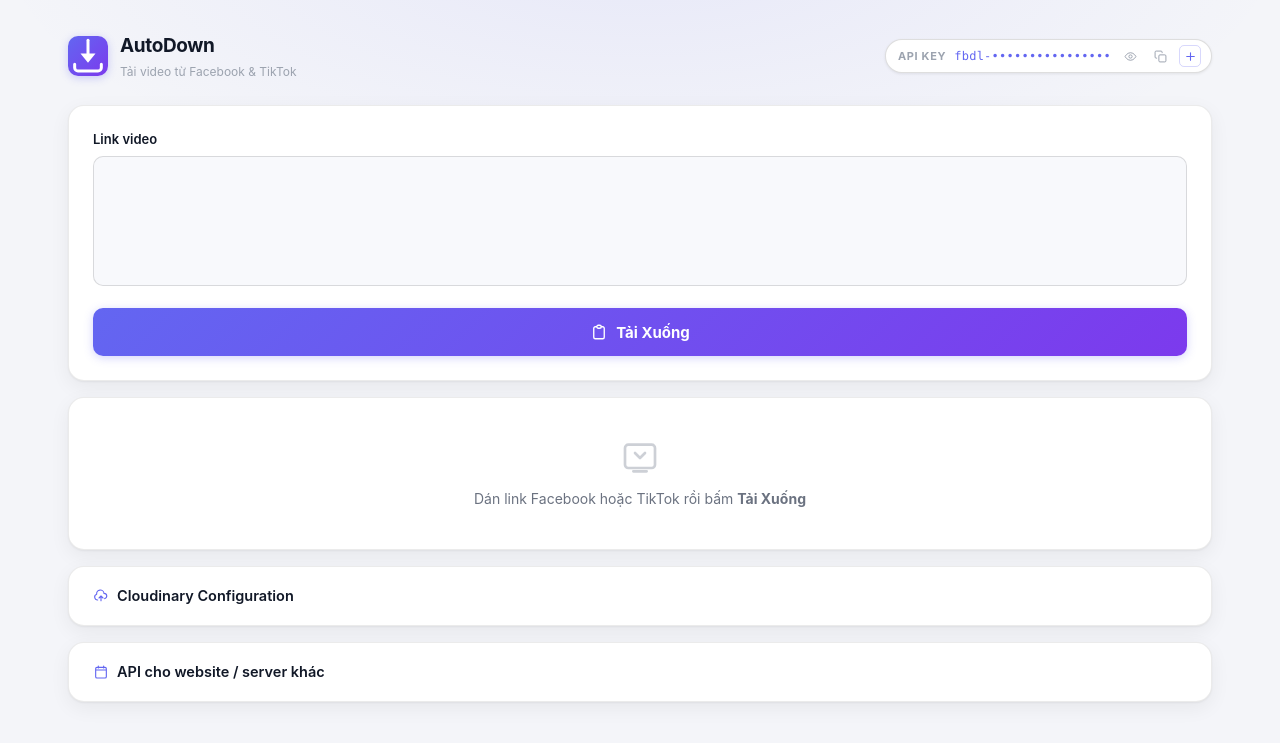
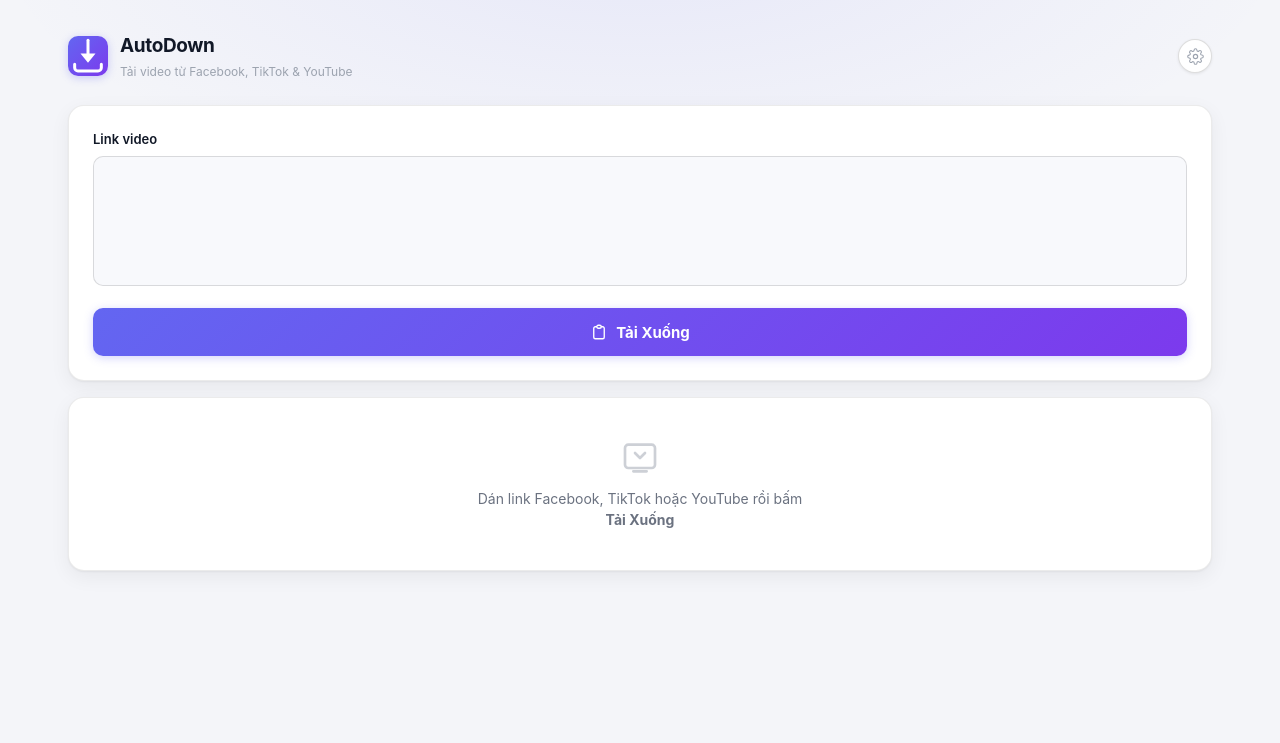
Before and after one commit to thangmdcp/autodown, a Flask app: page / in a window 1280 px wide. Shown: the top 743 px of the page. Run offline with Flask 3, Linux system fonts and the light colour scheme; some libraries are stand-ins or nearby versions.

Commit message:
Hide API settings by default behind a toggle; mention all 3 platforms in UI
The main page now shows only the URL input, submit button, and status
table by default — API key display, Cloudinary Configuration, and the
API docs section are all collapsed behind a small gear icon in the
topbar. State persists in localStorage; first-time visitors always see
it hidden.

Also updated visible copy (header subtitle, empty-state hint, page
title/meta tags) to mention Facebook, TikTok, and YouTube instead of
just Facebook/TikTok, matching what the backend already supports.

Co-Authored-By: Claude Sonnet 4.6 <noreply@anthropic.com>

```diff
--- a/static/css/style.css
+++ b/static/css/style.css
@@ -178,6 +178,28 @@ body {
   border-radius: 5px;
 }
 .api-key-btn--new:hover { background: rgba(99,102,241,0.08); color: var(--accent-2); }
+
+.settings-toggle-btn {
+  display: inline-flex;
+  align-items: center;
+  justify-content: center;
+  width: 34px;
+  height: 34px;
+  flex-shrink: 0;
+  border-radius: 999px;
+  background: var(--surface);
+  border: 1px solid var(--border-strong);
+  box-shadow: var(--shadow-sm);
+  color: var(--text-faint);
+  cursor: pointer;
+  transition: color 150ms var(--ease-out), background 150ms var(--ease-out), border-color 150ms var(--ease-out);
+}
+.settings-toggle-btn:hover { color: var(--accent-1); }
+.settings-toggle-btn.is-active {
+  color: var(--accent-1);
+  border-color: rgba(99,102,241,0.35);
+  background: rgba(99,102,241,0.08);
+}
 
 /* ── Card ─────────────────────────────────────────────────────────────────── */
 
--- a/static/js/app.js
+++ b/static/js/app.js
@@ -30,6 +30,30 @@
     dl:    '<svg width="13" height="13" viewBox="0 0 24 24" fill="none"><path d="M12 3v12m0 0 4-4m-4 4-4-4M4 17v2a2 2 0 0 0 2 2h12a2 2 0 0 0 2-2v-2" stroke="currentColor" stroke-width="1.8" stroke-linecap="round" stroke-linejoin="round"/></svg>',
     save:  '<svg width="13" height="13" viewBox="0 0 24 24" fill="none"><path d="M17 21H7a2 2 0 0 1-2-2V5a2 2 0 0 1 2-2h7l5 5v11a2 2 0 0 1-2 2z" stroke="currentColor" stroke-width="1.8" stroke-linecap="round" stroke-linejoin="round"/><path d="M9 21v-6h6v6M9 3v4h8" stroke="currentColor" stroke-width="1.8" stroke-linecap="round" stroke-linejoin="round"/></svg>',
   };
+
+  // ── Settings toggle (ẩn/hiện API key + Cloudinary config + API docs) ──────
+
+  const settingsToggle = document.getElementById("settings-toggle");
+  const SETTINGS_SECTIONS = [
+    document.getElementById("api-key-wrap"),
+    document.getElementById("cloudinary-config"),
+    document.getElementById("api-docs"),
+  ];
+  const SETTINGS_STORAGE_KEY = "autodown_settings_visible";
+  let _settingsVisible = localStorage.getItem(SETTINGS_STORAGE_KEY) === "1";
+
+  function applySettingsVisibility() {
+    SETTINGS_SECTIONS.forEach(el => el?.classList.toggle("is-hidden", !_settingsVisible));
+    settingsToggle?.classList.toggle("is-active", _settingsVisible);
+    settingsToggle?.setAttribute("aria-expanded", String(_settingsVisible));
+  }
+  applySettingsVisibility();
+
+  settingsToggle?.addEventListener("click", () => {
+    _settingsVisible = !_settingsVisible;
+    localStorage.setItem(SETTINGS_STORAGE_KEY, _settingsVisible ? "1" : "0");
+    applySettingsVisibility();
+  });
 
   // ── API key display ───────────────────────────────────────────────────────
 
--- a/templates/index.html
+++ b/templates/index.html
@@ -3,20 +3,20 @@
 <head>
 <meta charset="UTF-8">
 <meta name="viewport" content="width=device-width, initial-scale=1">
-<title>AutoDown — Tải video Facebook & TikTok</title>
-<meta name="description" content="Tải video từ Facebook và TikTok. Tự động đặt tên file theo caption.">
+<title>AutoDown — Tải video Facebook, TikTok & YouTube</title>
+<meta name="description" content="Tải video từ Facebook, TikTok và YouTube. Tự động đặt tên file theo caption.">
 
 <!-- Open Graph / Facebook -->
 <meta property="og:type" content="website">
 <meta property="og:url" content="https://autodown.vibevic.com">
 <meta property="og:title" content="AutoDown">
-<meta property="og:description" content="Tải video từ Facebook và TikTok">
+<meta property="og:description" content="Tải video từ Facebook, TikTok và YouTube">
 <meta property="og:image" content="https://autodown.vibevic.com/static/img/og.svg">
 
 <!-- Twitter -->
 <meta name="twitter:card" content="summary_large_image">
 <meta name="twitter:title" content="AutoDown">
-<meta name="twitter:description" content="Tải video từ Facebook và TikTok">
+<meta name="twitter:description" content="Tải video từ Facebook, TikTok và YouTube">
 <meta name="twitter:image" content="https://autodown.vibevic.com/static/img/og.svg">
 
 <!-- Favicon -->
@@ -37,11 +37,17 @@
         </span>
         <div>
           <h1>AutoDown</h1>
-          <p class="subtitle">Tải video từ Facebook &amp; TikTok</p>
+          <p class="subtitle">Tải video từ Facebook, TikTok &amp; YouTube</p>
         </div>
       </div>
       <div class="topbar-right">
-        <div class="api-key-wrap" id="api-key-wrap">
+        <button class="settings-toggle-btn" id="settings-toggle" type="button" aria-label="Hiện/ẩn cài đặt API" aria-expanded="false" title="Cài đặt API">
+          <svg width="17" height="17" viewBox="0 0 24 24" fill="none" aria-hidden="true">
+            <path d="M12 15a3 3 0 1 0 0-6 3 3 0 0 0 0 6z" stroke="currentColor" stroke-width="1.7"/>
+            <path d="M19.4 15a1.65 1.65 0 0 0 .33 1.82l.06.06a2 2 0 1 1-2.83 2.83l-.06-.06a1.65 1.65 0 0 0-1.82-.33 1.65 1.65 0 0 0-1 1.51V21a2 2 0 0 1-4 0v-.09a1.65 1.65 0 0 0-1.08-1.51 1.65 1.65 0 0 0-1.82.33l-.06.06a2 2 0 1 1-2.83-2.83l.06-.06a1.65 1.65 0 0 0 .33-1.82 1.65 1.65 0 0 0-1.51-1H3a2 2 0 0 1 0-4h.09a1.65 1.65 0 0 0 1.51-1.08 1.65 1.65 0 0 0-.33-1.82l-.06-.06a2 2 0 1 1 2.83-2.83l.06.06a1.65 1.65 0 0 0 1.82.33H9a1.65 1.65 0 0 0 1-1.51V3a2 2 0 0 1 4 0v.09a1.65 1.65 0 0 0 1 1.51 1.65 1.65 0 0 0 1.82-.33l.06-.06a2 2 0 1 1 2.83 2.83l-.06.06a1.65 1.65 0 0 0-.33 1.82V9a1.65 1.65 0 0 0 1.51 1H21a2 2 0 0 1 0 4h-.09a1.65 1.65 0 0 0-1.51 1z" stroke="currentColor" stroke-width="1.5" stroke-linecap="round" stroke-linejoin="round"/>
+          </svg>
+        </button>
+        <div class="api-key-wrap is-hidden" id="api-key-wrap">
           <span class="api-key-label">API KEY</span>
           <code class="api-key-val" id="api-key-val">…</code>
           <!-- toggle visibility -->
@@ -130,10 +136,10 @@
         <rect x="3" y="4" width="18" height="14" rx="2" stroke="currentColor" stroke-width="1.6"/>
         <path d="M8 20h8M9 9l3 3 3-3" stroke="currentColor" stroke-width="1.6" stroke-linecap="round" stroke-linejoin="round"/>
       </svg>
-      <p>Dán link Facebook hoặc TikTok rồi bấm <strong>Tải Xuống</strong></p>
+      <p>Dán link Facebook, TikTok hoặc YouTube rồi bấm <strong>Tải Xuống</strong></p>
     </section>
 
-    <details class="card docs-card" id="cloudinary-config">
+    <details class="card docs-card is-hidden" id="cloudinary-config">
       <summary class="docs-summary">
         <svg width="16" height="16" viewBox="0 0 24 24" fill="none" aria-hidden="true">
           <path d="M7 18a4.5 4.5 0 0 1-1.5-8.74A5.5 5.5 0 0 1 16.5 8a4 4 0 0 1 1 7.9M12 12v7m0-7 3 3m-3-3-3 3" stroke="currentColor" stroke-width="1.7" stroke-linecap="round" stroke-linejoin="round"/>
@@ -175,7 +181,7 @@
       </div>
     </details>
 
-    <details class="card docs-card" id="api-docs">
+    <details class="card docs-card is-hidden" id="api-docs">
       <summary class="docs-summary">
         <svg width="16" height="16" viewBox="0 0 24 24" fill="none" aria-hidden="true">
           <path d="M8 3v3m8-3v3M4 9h16M6 5h12a2 2 0 0 1 2 2v12a2 2 0 0 1-2 2H6a2 2 0 0 1-2-2V7a2 2 0 0 1 2-2z" stroke="currentColor" stroke-width="1.7" stroke-linecap="round" stroke-linejoin="round"/>
```
